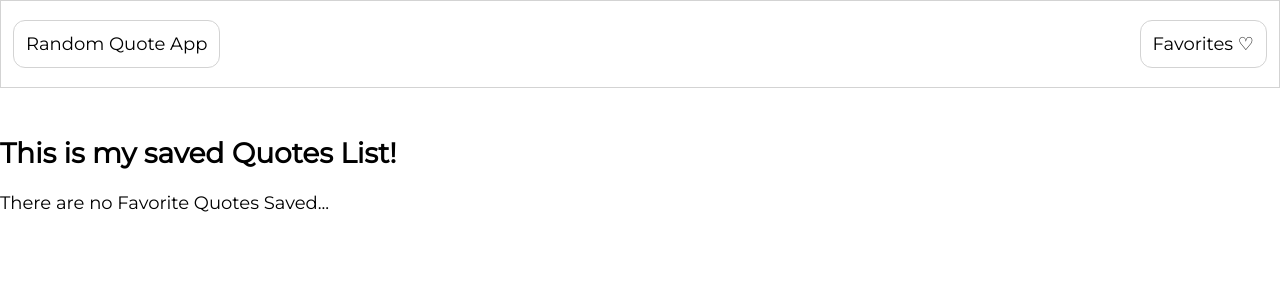
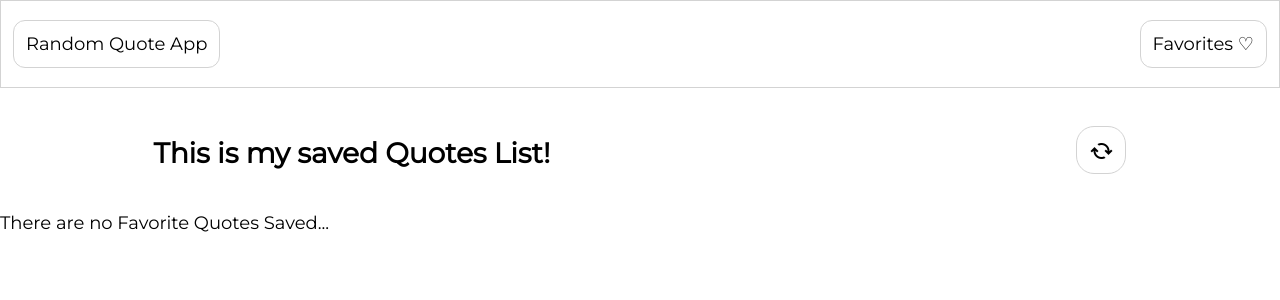
Before and after one commit to Valeprogr/quote-app, a React (Create React App) app: page /favorites in a window 1280 px wide. Shown: the top 300 px of the page. Built offline with nearby package versions, Linux system fonts and the light colour scheme.

Commit message:
create reload button

```diff
--- a/src/App.css
+++ b/src/App.css
@@ -142,3 +142,28 @@ h1{
   padding: 32px;
   margin: 12px;
 }
+.list-header{
+margin-left: 22px;
+margin-bottom: 42px;
+}
+.reload{
+  display: flex;
+  justify-content: space-around;
+  align-items: center;
+}
+.reload-icon{
+/* background-color: #F7FF93; */
+padding: 12px;
+margin-right: 22px;
+height: 22px;
+border: 1px solid lightgrey;
+border-radius: 18px 18px;
+cursor: pointer;
+}
+
+
+@media only screen and (max-width: 800px) {
+  .list-header{
+    font-size: 27px;
+  }
+}
--- a/src/components/SavedQuoteList.js
+++ b/src/components/SavedQuoteList.js
@@ -15,8 +15,14 @@ getFavoritesQuote()
  }, []);
     return (
         <>
-            <h1>This is my saved Quotes List!</h1>
+            <div className='reload'>
+            <h1 className='list-header'>This is my saved Quotes List!</h1>
             <br/>
+
+            <span class="material-symbols-outlined reload-icon" onClick={getFavoritesQuote}>
+                cached
+            </span>
+            </div>
             {
                 data ?
                <>
```
